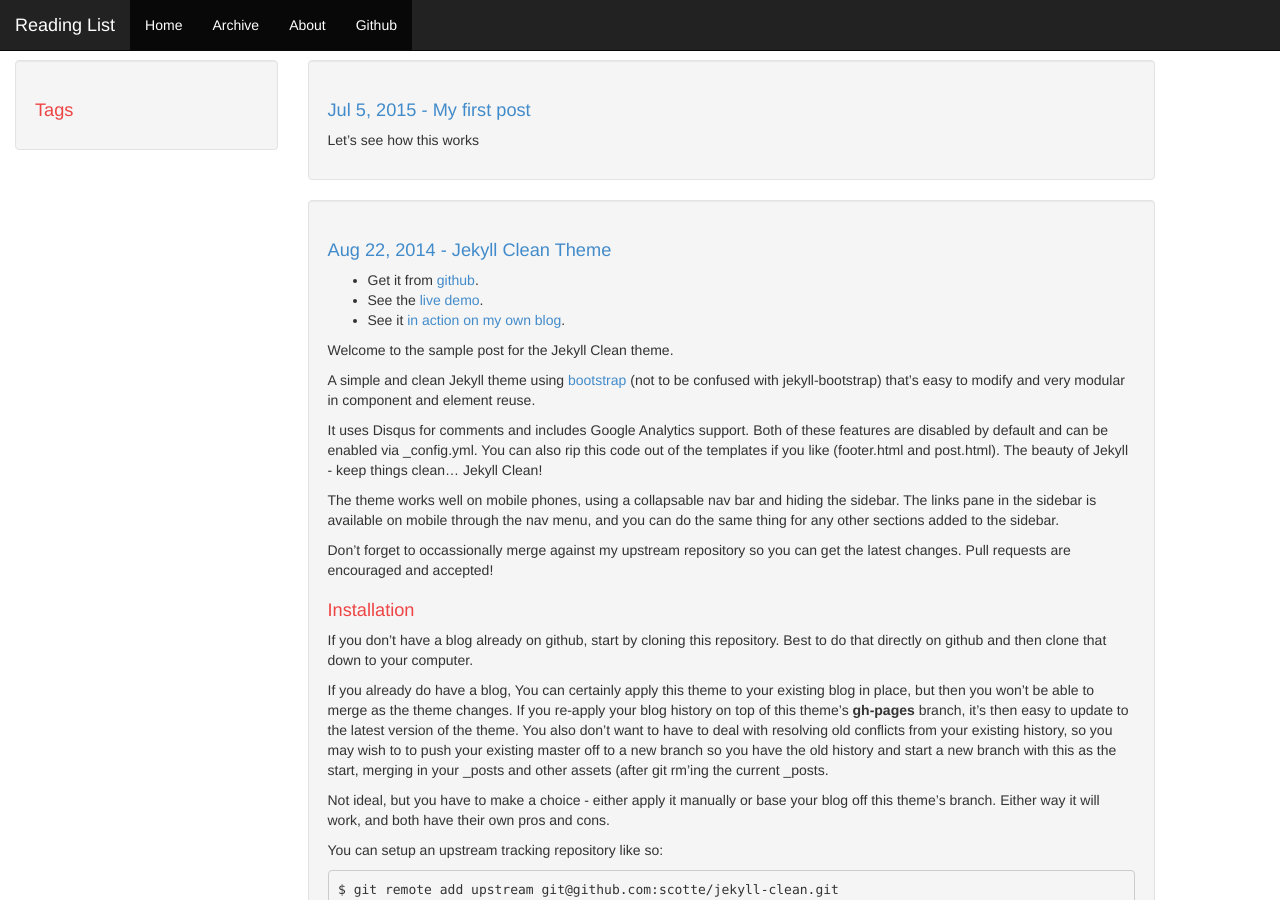
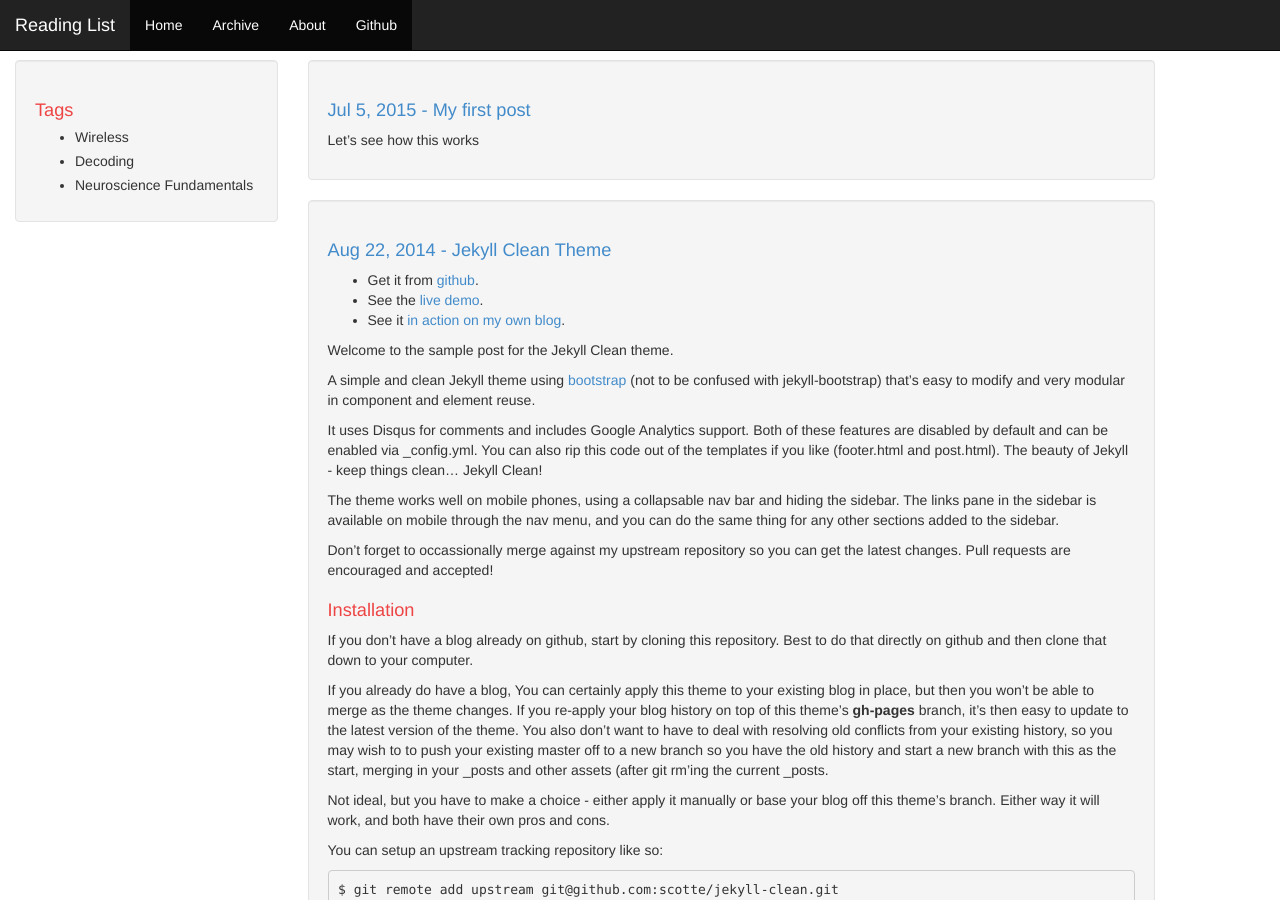
Before and after one commit to allenyin/reading_list, a Jekyll site: the page built from index.html, in a window 1280 px wide and 900 px high. Built offline with Jekyll 4.4.1, drawn with Linux system fonts in a browser that asks for light colours; Markdown is read by kramdown in place of the engine named in the settings; the list of posts is cut into pages by our own code.

Commit message:
Added tags list.

```diff
--- a/_includes/header.html
+++ b/_includes/header.html
@@ -28,7 +28,7 @@
               <div class="collapse navbar-collapse" id="bs-example-navbar-collapse-1">
                 <ul class="nav navbar-nav">
                     <li class="active"><a href="{{ site.baseurl }}/">Home</a></li>
-                    <li class="active visible-xs-block"><a href="{{ site.baseurl }}/sidebar.html">Tags</a></li>
+                    <li class="active visible-xs-block"><a href="{{ site.baseurl }}/tags.html">Tags</a></li>
                     <li class="active"><a href="{{ site.baseurl }}/archive.html">Archive</a></li>
                     <li class="active"><a href="{{ site.baseurl }}/about.html">About</a></li>
                     {% if site.github != '' %}
--- a/_includes/sidebar.html
+++ b/_includes/sidebar.html
@@ -1,3 +1,3 @@
 <div class="sidebar well">
-    <h1>Tags</h1>
+    {% include tags_list.html %}
 </div>
--- /dev/null
+++ b/_includes/tags_list.html
@@ -0,0 +1,6 @@
+<h1>Tags</h1>
+<ul>
+    <li>Wireless</li>
+    <li>Decoding</li>
+    <li>Neuroscience Fundamentals</li>
+</ul>
```
Also changed, not shown: tags.html (added, +11 -0 lines).
